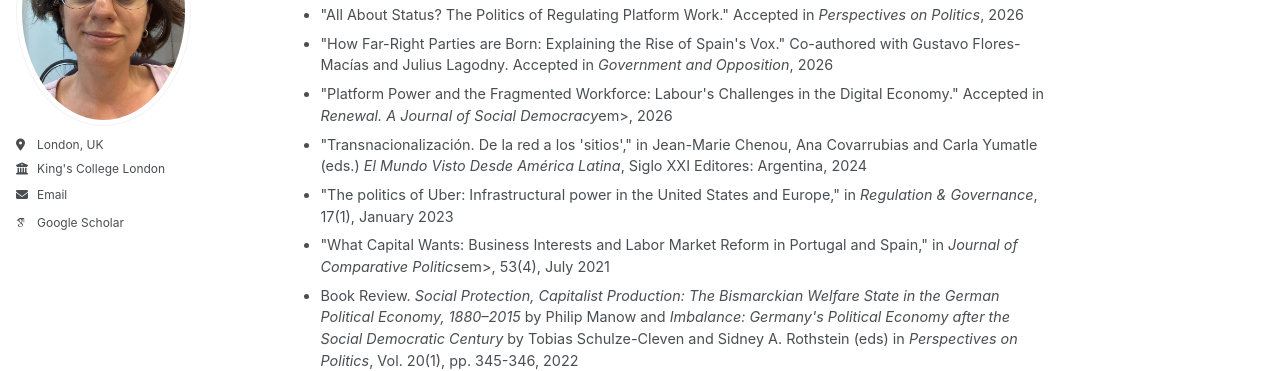
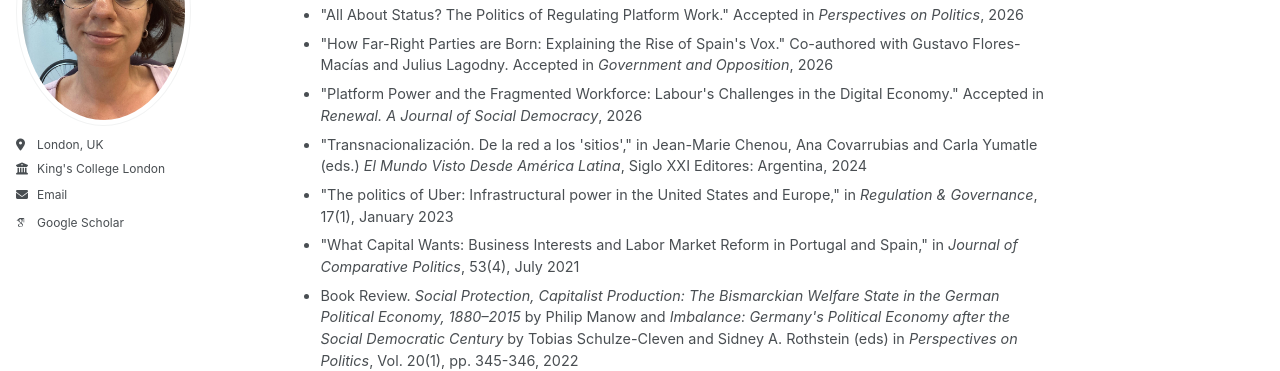
Before and after one commit to jimena-valdez/jimena-valdez.github.io, a Jekyll site: the page built from _pages/research.html, in a window 1280 px wide and 1046 px high. Shown: the part 184-555 px from the top of the window. Built offline with Jekyll 4.4.1, drawn with Linux system fonts in a browser that asks for light colours; some web fonts are replaced; a script bundle is joined from its source files by our own code; library files that are not in the unit come from our copies.

```diff
--- a/_pages/research.html
+++ b/_pages/research.html
@@ -12,10 +12,10 @@ author_profile: true
 <ul>
     <li>"All About Status? The Politics of Regulating Platform Work." Accepted in <em>Perspectives on Politics</em>, 2026</li>
   <li>"How Far-Right Parties are Born: Explaining the Rise of Spain's Vox." Co-authored with Gustavo Flores-Macías and Julius Lagodny. Accepted in <em>Government and Opposition</em>, 2026</li>
-  <li>"Platform Power and the Fragmented Workforce: Labour's Challenges in the Digital Economy." Accepted in <em>Renewal. A Journal of Social Democracy</em>em>, 2026</li>
+  <li>"Platform Power and the Fragmented Workforce: Labour's Challenges in the Digital Economy." Accepted in <em>Renewal. A Journal of Social Democracy</em>, 2026</li>
   <li>"Transnacionalización. De la red a los 'sitios'," in Jean-Marie Chenou, Ana Covarrubias and Carla Yumatle (eds.) <em>El Mundo Visto Desde América Latina</em>, Siglo XXI Editores: Argentina, 2024</li>
   <li>"The politics of Uber: Infrastructural power in the United States and Europe," in <em>Regulation &amp; Governance</em>, 17(1), January 2023</li>
-  <li>"What Capital Wants: Business Interests and Labor Market Reform in Portugal and Spain," in <em>Journal of Comparative Politics</em>em>, 53(4), July 2021</li>
+  <li>"What Capital Wants: Business Interests and Labor Market Reform in Portugal and Spain," in <em>Journal of Comparative Politics</em>, 53(4), July 2021</li>
   <li>Book Review. <em>Social Protection, Capitalist Production: The Bismarckian Welfare State in the German Political Economy, 1880–2015</em> by Philip Manow and <em>Imbalance: Germany's Political Economy after the Social Democratic Century</em> by Tobias Schulze-Cleven and Sidney A. Rothstein (eds) in <em>Perspectives on Politics</em>, Vol. 20(1), pp. 345-346, 2022</li>
 </ul>
 
```
